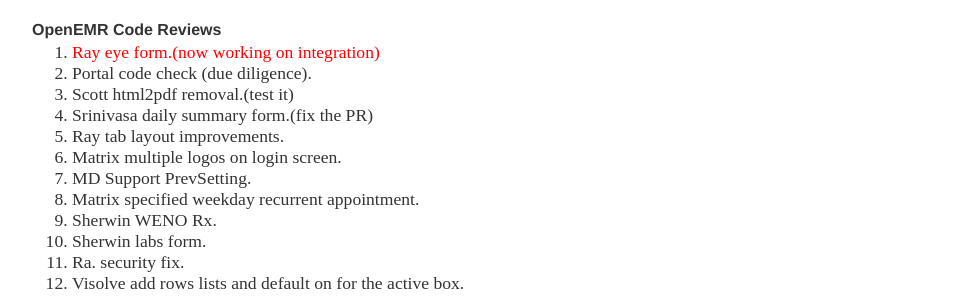
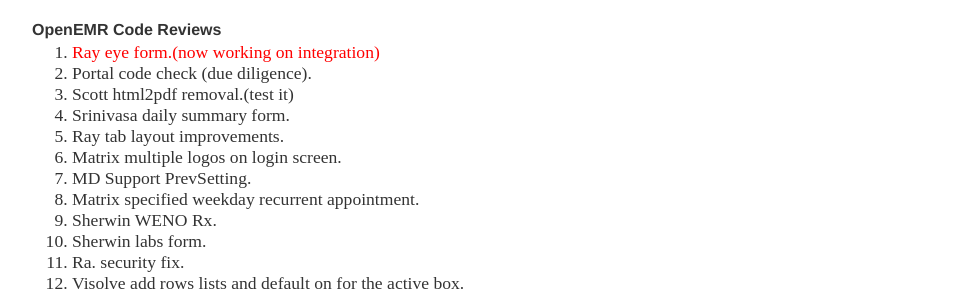
Before and after one commit to bradymiller/bradymiller.github.io, a Jekyll site: the page built from todo/index.md, in a window 1280 px wide. Shown: the part 319-615 px from the top of the page, without its empty margins (160-1119 px from the left). Built offline with Jekyll 4.4.1, drawn with Linux system fonts in a browser that asks for light colours.

Commit message:
Update todo list

```diff
--- a/todo/index.md
+++ b/todo/index.md
@@ -12,7 +12,7 @@
 1. <span style="color: red">Ray eye form.(now working on integration)</span>
 1. Portal code check (due diligence).
 1. Scott html2pdf removal.(test it)
-1. Srinivasa daily summary form.(fix the PR)
+1. Srinivasa daily summary form.
 1. Ray tab layout improvements.
 1. Matrix multiple logos on login screen.
 1. MD Support PrevSetting.
```
